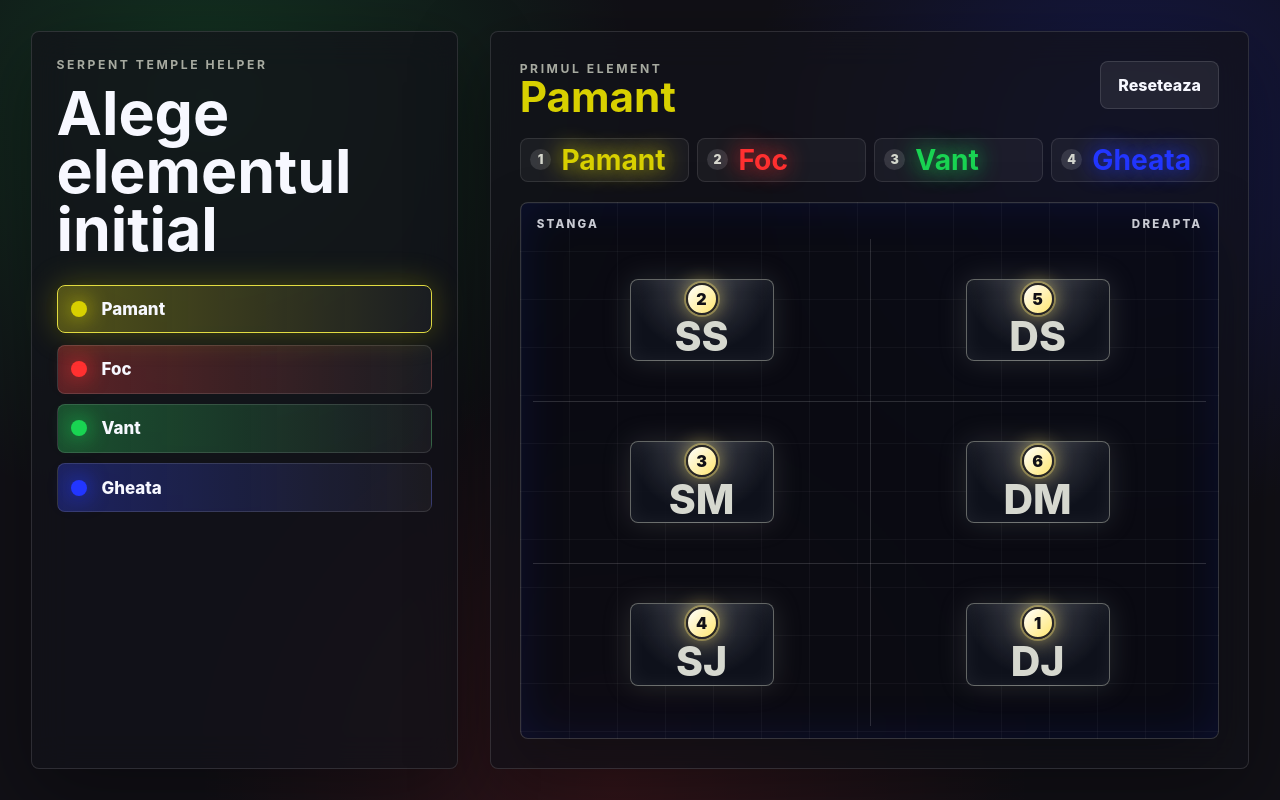
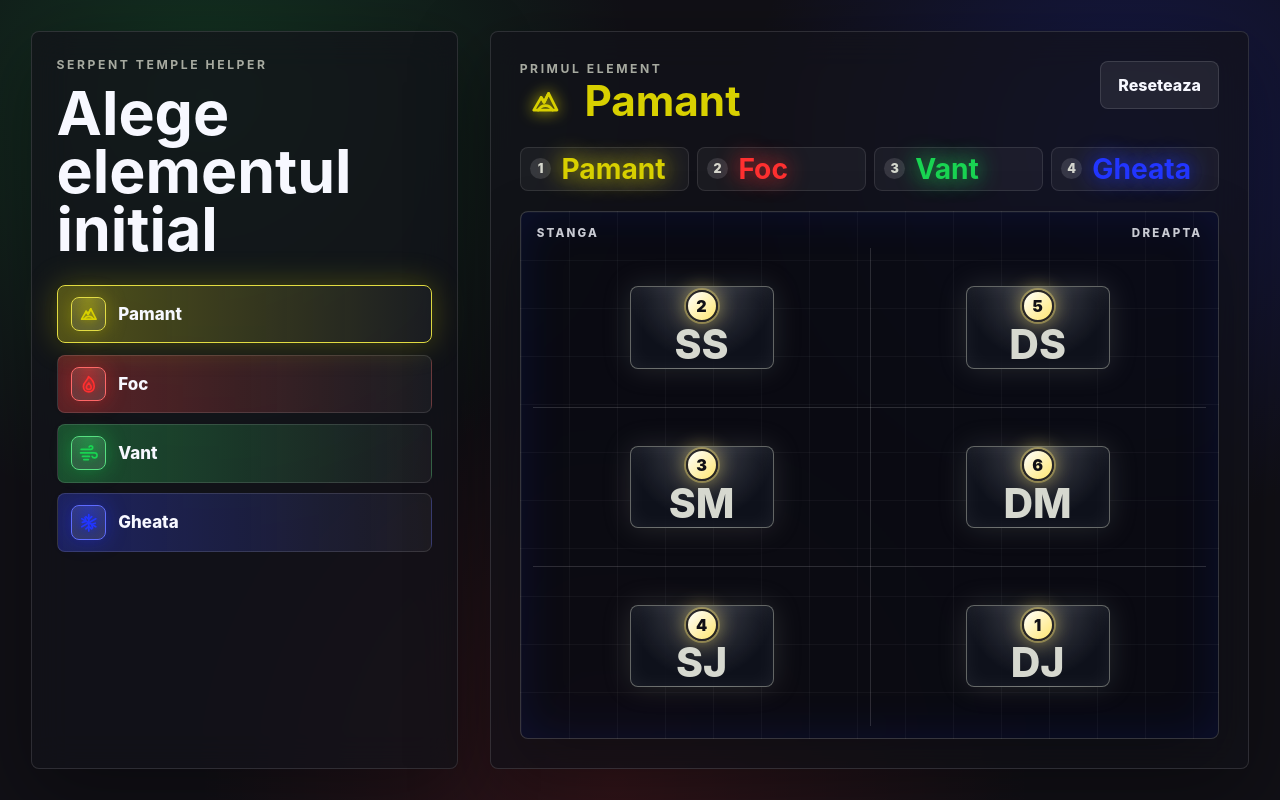
Before and after one commit to snkdarian/SerpentTempleHelper, an Angular app: page / in a window 1280 px wide. Both pictures are taken after a click on the button "Pamant". Built offline with nearby package versions, Linux system fonts and the light colour scheme.

Commit message:
Add elemental icons

```diff
--- a/src/app/app.css
+++ b/src/app/app.css
@@ -99,7 +99,7 @@ h2 {
   --element-color: #ffffff;
   display: flex;
   align-items: center;
-  gap: 0.9rem;
+  gap: 0.8rem;
   padding: 0.7rem 0.85rem;
   background:
     linear-gradient(90deg, color-mix(in srgb, var(--element-color) 28%, transparent), transparent),
@@ -109,13 +109,55 @@ h2 {
   text-align: left;
 }
 
-.button-orb {
-  width: 1rem;
-  height: 1rem;
+.element-icon {
+  display: grid;
+  place-items: center;
+  width: 2.15rem;
+  height: 2.15rem;
   flex: 0 0 auto;
-  border-radius: 999px;
-  background: var(--element-color);
-  box-shadow: 0 0 1.35rem var(--element-color);
+  border: 1px solid color-mix(in srgb, var(--element-color) 72%, #ffffff);
+  border-radius: 8px;
+  background:
+    radial-gradient(circle at 50% 0%, color-mix(in srgb, var(--element-color) 34%, transparent), transparent 72%),
+    rgba(255, 255, 255, 0.08);
+  box-shadow:
+    0 0 1.25rem color-mix(in srgb, var(--element-color) 34%, transparent),
+    inset 0 0 0.8rem rgba(255, 255, 255, 0.06);
+  color: var(--element-color);
+}
+
+.element-icon.title-icon {
+  width: clamp(2.3rem, 4.4vw, 3.2rem);
+  height: clamp(2.3rem, 4.4vw, 3.2rem);
+}
+
+.element-icon svg {
+  width: 1.35rem;
+  height: 1.35rem;
+  overflow: visible;
+  fill: none;
+  stroke: currentColor;
+  stroke-linecap: round;
+  stroke-linejoin: round;
+  stroke-width: 1.9;
+  filter: drop-shadow(0 0 0.45rem currentColor);
+}
+
+.element-icon.title-icon svg {
+  width: 68%;
+  height: 68%;
+}
+
+.element-icon .icon-fill {
+  fill: color-mix(in srgb, var(--element-color) 18%, transparent);
+  stroke: none;
+}
+
+.selected-title {
+  display: flex;
+  align-items: center;
+  gap: 0.85rem;
+  min-width: 0;
 }
 
 .element-button:hover,
--- a/src/app/app.html
+++ b/src/app/app.html
@@ -15,7 +15,44 @@
           [attr.aria-pressed]="selectedElement() === element.key"
           (click)="selectElement(element.key)"
         >
-          <span class="button-orb"></span>
+          <span class="element-icon" [class]="element.icon" aria-hidden="true">
+            @switch (element.icon) {
+              @case ('earth') {
+                <svg viewBox="0 0 24 24">
+                  <path class="icon-fill" d="M4 18h16L14.2 6.5l-3.1 6.1-2-3.4L4 18Z"></path>
+                  <path d="M4 18h16L14.2 6.5l-3.1 6.1-2-3.4L4 18Z"></path>
+                  <path d="M9.1 9.2 11.1 12.6 14.2 6.5"></path>
+                  <path d="M7 18c1.3-2.1 2.9-3.1 5-3.1s3.8 1 5 3.1"></path>
+                </svg>
+              }
+              @case ('fire') {
+                <svg viewBox="0 0 24 24">
+                  <path class="icon-fill" d="M12 21c-3.4 0-6-2.5-6-6 0-2.8 1.7-4.8 3.3-6.7 1.1-1.3 2.1-2.5 2.4-4.3 3.5 2.5 6.3 6.4 6.3 10.8 0 3.6-2.6 6.2-6 6.2Z"></path>
+                  <path d="M12 21c-3.4 0-6-2.5-6-6 0-2.8 1.7-4.8 3.3-6.7 1.1-1.3 2.1-2.5 2.4-4.3 3.5 2.5 6.3 6.4 6.3 10.8 0 3.6-2.6 6.2-6 6.2Z"></path>
+                  <path d="M12 18.2c-1.5 0-2.7-1.1-2.7-2.7 0-1.3.8-2.4 2.7-4.4 1.9 2 2.7 3.1 2.7 4.4 0 1.6-1.2 2.7-2.7 2.7Z"></path>
+                </svg>
+              }
+              @case ('wind') {
+                <svg viewBox="0 0 24 24">
+                  <path d="M3.5 8.2h10.7c1.2 0 2.1-.9 2.1-2s-.9-2-2-2c-.9 0-1.6.5-1.9 1.2"></path>
+                  <path d="M2.8 12h15.5c1.6 0 2.9 1.2 2.9 2.8s-1.3 2.9-2.9 2.9c-1.2 0-2.2-.7-2.6-1.8"></path>
+                  <path d="M5 16h7.6"></path>
+                  <path d="M6.5 19.5h5"></path>
+                </svg>
+              }
+              @case ('ice') {
+                <svg viewBox="0 0 24 24">
+                  <path d="M12 3v18"></path>
+                  <path d="M4.2 7.5l15.6 9"></path>
+                  <path d="M19.8 7.5l-15.6 9"></path>
+                  <path d="M8.8 5.2 12 8.1l3.2-2.9"></path>
+                  <path d="M8.8 18.8 12 15.9l3.2 2.9"></path>
+                  <path d="m4.8 11.5 4.1-1.1-1.1-4.1"></path>
+                  <path d="m19.2 12.5-4.1 1.1 1.1 4.1"></path>
+                </svg>
+              }
+            }
+          </span>
           <span>{{ element.label }}</span>
         </button>
       }
@@ -27,7 +64,47 @@
       <div class="sequence-header">
         <div>
           <p class="eyebrow">Primul element</p>
-          <h2 [style.color]="selected.tone">{{ selected.label }}</h2>
+          <h2 class="selected-title" [style.color]="selected.tone">
+            <span class="element-icon title-icon" [class]="selected.icon" aria-hidden="true">
+              @switch (selected.icon) {
+                @case ('earth') {
+                  <svg viewBox="0 0 24 24">
+                    <path class="icon-fill" d="M4 18h16L14.2 6.5l-3.1 6.1-2-3.4L4 18Z"></path>
+                    <path d="M4 18h16L14.2 6.5l-3.1 6.1-2-3.4L4 18Z"></path>
+                    <path d="M9.1 9.2 11.1 12.6 14.2 6.5"></path>
+                    <path d="M7 18c1.3-2.1 2.9-3.1 5-3.1s3.8 1 5 3.1"></path>
+                  </svg>
+                }
+                @case ('fire') {
+                  <svg viewBox="0 0 24 24">
+                    <path class="icon-fill" d="M12 21c-3.4 0-6-2.5-6-6 0-2.8 1.7-4.8 3.3-6.7 1.1-1.3 2.1-2.5 2.4-4.3 3.5 2.5 6.3 6.4 6.3 10.8 0 3.6-2.6 6.2-6 6.2Z"></path>
+                    <path d="M12 21c-3.4 0-6-2.5-6-6 0-2.8 1.7-4.8 3.3-6.7 1.1-1.3 2.1-2.5 2.4-4.3 3.5 2.5 6.3 6.4 6.3 10.8 0 3.6-2.6 6.2-6 6.2Z"></path>
+                    <path d="M12 18.2c-1.5 0-2.7-1.1-2.7-2.7 0-1.3.8-2.4 2.7-4.4 1.9 2 2.7 3.1 2.7 4.4 0 1.6-1.2 2.7-2.7 2.7Z"></path>
+                  </svg>
+                }
+                @case ('wind') {
+                  <svg viewBox="0 0 24 24">
+                    <path d="M3.5 8.2h10.7c1.2 0 2.1-.9 2.1-2s-.9-2-2-2c-.9 0-1.6.5-1.9 1.2"></path>
+                    <path d="M2.8 12h15.5c1.6 0 2.9 1.2 2.9 2.8s-1.3 2.9-2.9 2.9c-1.2 0-2.2-.7-2.6-1.8"></path>
+                    <path d="M5 16h7.6"></path>
+                    <path d="M6.5 19.5h5"></path>
+                  </svg>
+                }
+                @case ('ice') {
+                  <svg viewBox="0 0 24 24">
+                    <path d="M12 3v18"></path>
+                    <path d="M4.2 7.5l15.6 9"></path>
+                    <path d="M19.8 7.5l-15.6 9"></path>
+                    <path d="M8.8 5.2 12 8.1l3.2-2.9"></path>
+                    <path d="M8.8 18.8 12 15.9l3.2 2.9"></path>
+                    <path d="m4.8 11.5 4.1-1.1-1.1-4.1"></path>
+                    <path d="m19.2 12.5-4.1 1.1 1.1 4.1"></path>
+                  </svg>
+                }
+              }
+            </span>
+            <span>{{ selected.label }}</span>
+          </h2>
         </div>
 
         <button class="ghost-button" type="button" (click)="resetSelection()">
--- a/src/app/app.ts
+++ b/src/app/app.ts
@@ -7,6 +7,7 @@ type TempleElement = {
   key: ElementKey;
   label: string;
   tone: string;
+  icon: 'earth' | 'fire' | 'wind' | 'ice';
 };
 
 type TempleRoute = {
@@ -23,10 +24,10 @@ type SymbolPosition = {
 const STORAGE_KEY = 'serpent-temple-session';
 
 const ELEMENTS: TempleElement[] = [
-  { key: 'pamant', label: 'Pamant', tone: '#d8d000' },
-  { key: 'foc', label: 'Foc', tone: '#ff3030' },
-  { key: 'vant', label: 'Vant', tone: '#19d452' },
-  { key: 'gheata', label: 'Gheata', tone: '#2236ff' },
+  { key: 'pamant', label: 'Pamant', tone: '#d8d000', icon: 'earth' },
+  { key: 'foc', label: 'Foc', tone: '#ff3030', icon: 'fire' },
+  { key: 'vant', label: 'Vant', tone: '#19d452', icon: 'wind' },
+  { key: 'gheata', label: 'Gheata', tone: '#2236ff', icon: 'ice' },
 ];
 
 const ROUTES: Record<ElementKey, TempleRoute> = {
```
